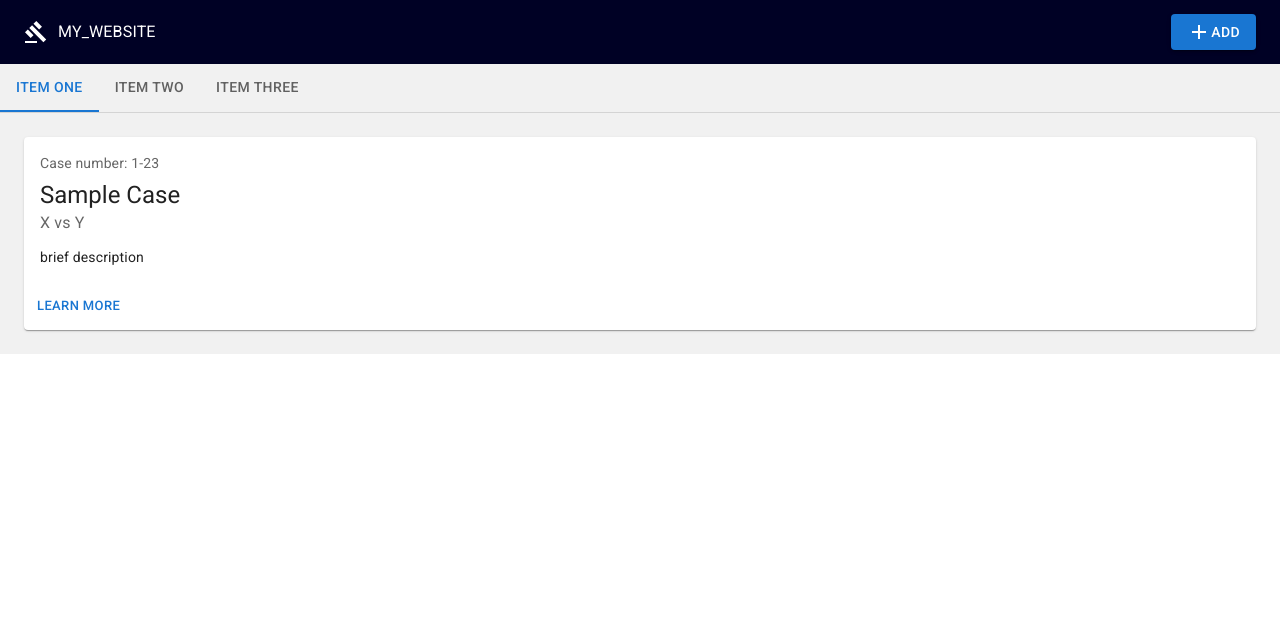
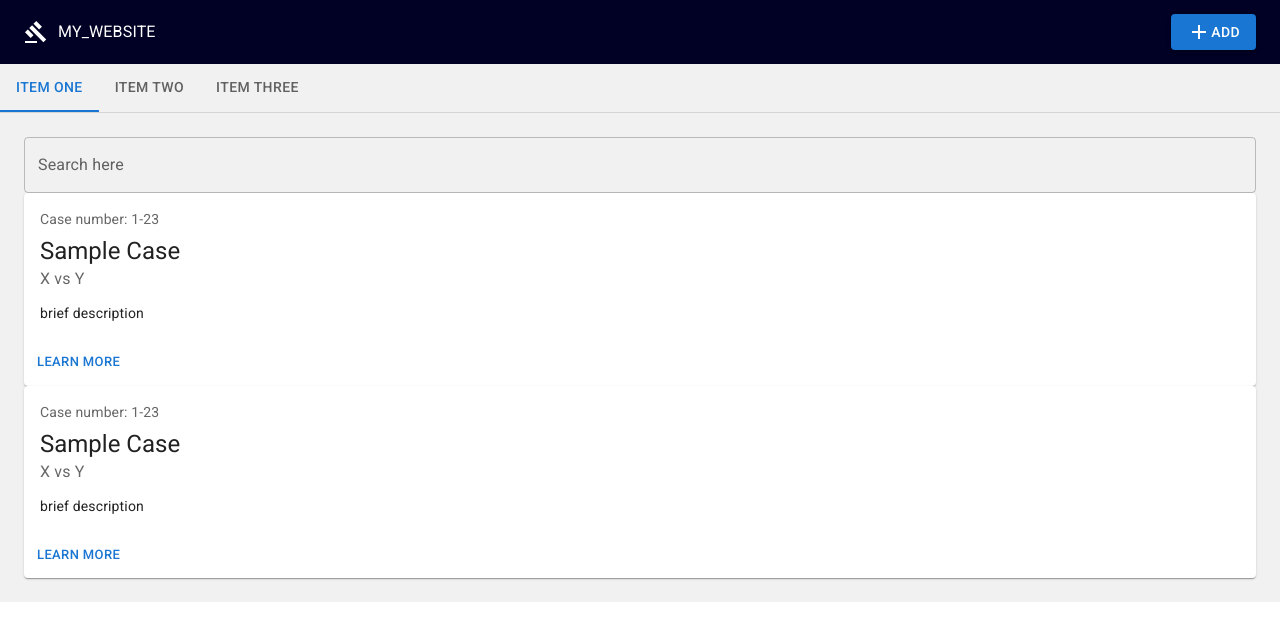
Before and after one commit to NachtSpyder04/Team_Quantalysts_Pre-SIH_hackathon-23, a React (Create React App) app in the folder my-website/: page / in a window 1280 px wide. Shown: the top 640 px of the page. Built offline with nearby package versions, Linux system fonts and the light colour scheme.

Commit message:
Added Textfield element

```diff
--- a/my-website/src/Cards1.js
+++ b/my-website/src/Cards1.js
@@ -1,10 +1,14 @@
-import { Box, Button, Card, CardActions, CardContent, Typography } from '@mui/material';
+import { Box, Button, Card, CardActions, CardContent, Container, Grid, Typography, TextField } from '@mui/material';
 import React from 'react'
 
 
 
 const Cards1 = () => {
   return (
+    <Grid>
+
+
+    <TextField fullWidth label="Search here" varient="filled"/>
     <Card sx={{ minWidth: 275 }}>
       <CardContent>
         <Typography sx={{ fontSize: 14 }} color="text.secondary" gutterBottom>
@@ -26,6 +30,28 @@ const Cards1 = () => {
       </CardActions>
     </Card>
 
+    <Card sx={{ minWidth: 275 }}>
+      <CardContent>
+        <Typography sx={{ fontSize: 14 }} color="text.secondary" gutterBottom>
+          Case number: 1-23
+        </Typography>
+        <Typography variant="h5" component="div">
+            Sample Case
+        </Typography>
+        <Typography sx={{ mb: 1.5 }} color="text.secondary">
+          X vs Y
+        </Typography>
+        <Typography variant="body2">
+          brief description
+
+        </Typography>
+      </CardContent>
+      <CardActions>
+        <Button size="small">Learn More</Button>
+      </CardActions>
+    </Card>
+
+    </Grid>
 
   )
 }
--- a/my-website/src/Cards2.js
+++ b/my-website/src/Cards2.js
@@ -1,10 +1,25 @@
-import { Box, Button, Card, CardActions, CardContent, Typography } from '@mui/material';
+import { Search } from '@mui/icons-material';
+import { Box, Button, Card, CardActions, CardContent, Container, Grid, InputAdornment, TextField, Typography } from '@mui/material';
 import React from 'react'
 
 
 
 const Cards2 = () => {
   return (
+    <Grid>
+
+      <TextField fullWidth label="Search here" varient="filled" inputProps={{startAdornment:(<InputAdornment position='start'>
+        <Search/>
+      </InputAdornment>)}}>
+
+      </TextField>
+
+
+
+
+
+
+
     <Card sx={{ minWidth: 275 }}>
       <CardContent>
         <Typography sx={{ fontSize: 14 }} color="text.secondary" gutterBottom>
@@ -25,6 +40,26 @@ const Cards2 = () => {
         <Button size="small">Learn More</Button>
       </CardActions>
     </Card>
+    <Card sx={{ minWidth: 275, border:1 }}>
+      <CardContent>
+        <Typography sx={{ fontSize: 14 }} color="text.secondary" gutterBottom>
+          Case number 2-45
+        </Typography>
+        <Typography variant="h5" component="div">
+            Sample Case
+        </Typography>
+        <Typography sx={{ mb: 1.5 }} color="text.secondary">
+          X vs Y
+        </Typography>
+        <Typography variant="body2">
+          brief description
+
+        </Typography>
+      </CardContent>
+      <CardActions>
+        <Button size="small">Learn More</Button>
+      </CardActions>
+    </Card></Grid>
   )
 }
 
--- a/my-website/src/Cards3.js
+++ b/my-website/src/Cards3.js
@@ -1,10 +1,13 @@
-import { Box, Button, Card, CardActions, CardContent, Typography } from '@mui/material';
+import { Box, Button, Card, CardActions, CardContent, Grid, Typography, TextField } from '@mui/material';
 import React from 'react'
 
 
 
 const Cards3 = () => {
   return (
+    <Grid>
+       <TextField fullWidth label="Search here" varient="filled"/>
+
     <Card sx={{ minWidth: 275 }}>
       <CardContent>
         <Typography sx={{ fontSize: 14 }} color="text.secondary" gutterBottom>
@@ -25,6 +28,29 @@ const Cards3 = () => {
         <Button size="small">Learn More</Button>
       </CardActions>
     </Card>
+
+    <Card sx={{ minWidth: 275 }}>
+      <CardContent>
+        <Typography sx={{ fontSize: 14 }} color="text.secondary" gutterBottom>
+          Case number 5-64
+        </Typography>
+        <Typography variant="h5" component="div">
+            Sample Case
+        </Typography>
+        <Typography sx={{ mb: 1.5 }} color="text.secondary">
+          X vs Y
+        </Typography>
+        <Typography variant="body2">
+          brief description
+
+        </Typography>
+      </CardContent>
+      <CardActions>
+        <Button size="small">Learn More</Button>
+      </CardActions>
+    </Card>
+
+    </Grid>
   )
 }
 
```
